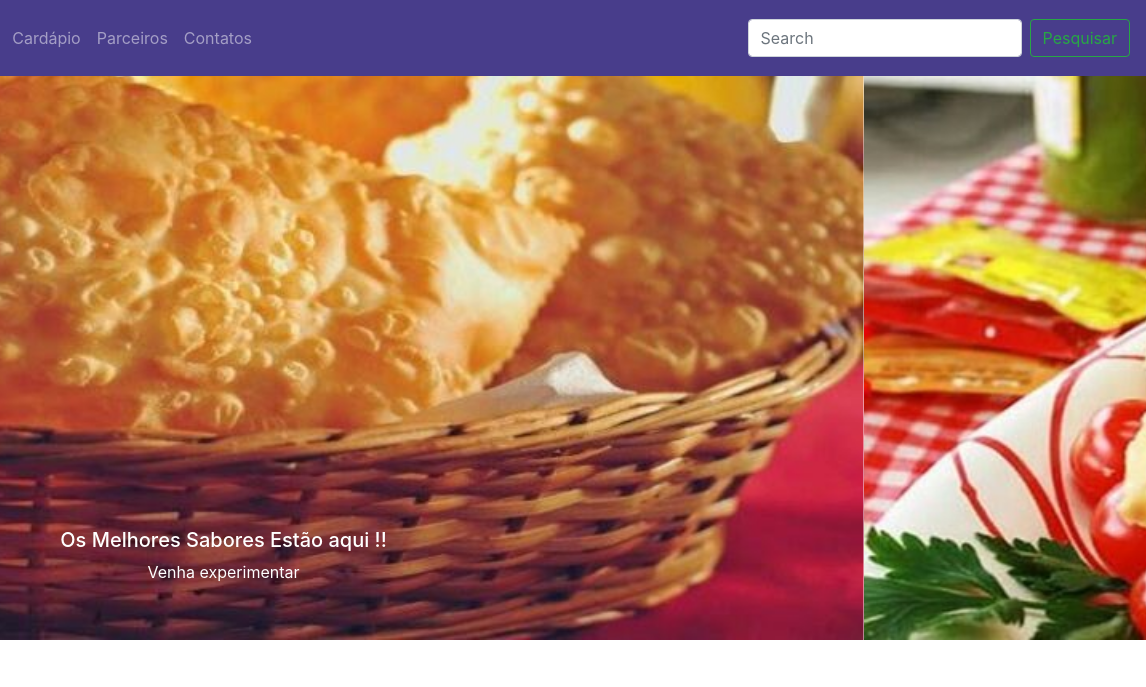
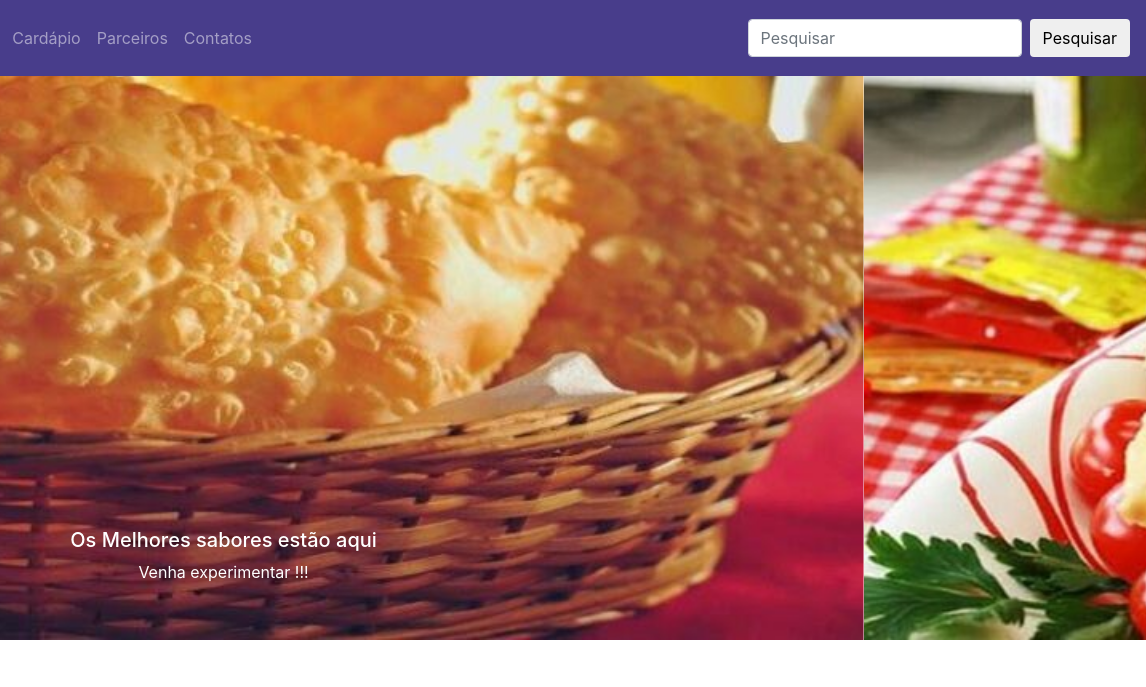
Before and after one commit to marcosdj15/Bootstrap, a plain HTML site: page index.html in a window 1280 px wide. Shown: the top 687 px of the page, 134-1280 px from the left. Drawn offline with nearby package versions, Linux system fonts and the light colour scheme.

Commit message:
Alteracao imagem slides

```diff
--- a/css/style.css
+++ b/css/style.css
@@ -30,8 +30,8 @@
 
 .featurette-image{
 
-    border: 5px solid;
-    border-color: gray;
+    border: 3px solid;
+    border-color: darkslateblue;
     border-radius: 10px;
 }
 
--- a/index.html
+++ b/index.html
@@ -35,11 +35,11 @@
               <a class="nav-link" href="#">Contatos</a>
             </li>
           </ul>
-          <form class="form-inline mt-2 mt-md-0">
-            <input class="form-control mr-sm-2" type="text" placeholder="Search" aria-label="Search">
-            <button class="btn btn-outline-success my-2 my-sm-0" type="submit">Pesquisar</button>
-          </form>
         </div>
+        <form class="form-inline my-2 my-lg-0">
+          <input class="form-control mr-sm-2" type="search" placeholder="Pesquisar" aria-label="Pesquisar">
+          <button class="btn btn-outline my-2 my-sm-0" type="submit">Pesquisar</button>
+        </form>
       </nav>
       </header>
 
@@ -48,8 +48,8 @@
           <div class="carousel-item active">
             <img class="d-block w-100" src="img/Pastel1.jpg" alt="Primeiro Slide">
             <div class="carousel-caption d-none d-md-block">
-              <h5>Os Melhores Sabores Estão aqui !!</h5>
-              <p>Venha experimentar</p>
+              <h5>Os Melhores sabores estão aqui</h5>
+              <p>Venha experimentar !!!</p>
             </div>
 
           </div>
@@ -57,7 +57,7 @@
             <img class="d-block w-100" src="img/Pastel2.jpg" alt="Segundo Slide">
             <div class="carousel-caption d-none d-md-block">
               <h5>Ingredientes especialmente selecionados para atender você</h5>
-              <p>Venha Conferir </p>
+              <p>Venha Conferir !!!</p>
             </div>
           </div>
           <div class="carousel-item">
```
Also changed, not shown: img/Pastel3.jpg, img/receita-de-massa-de-pastel.jpg (deleted).
